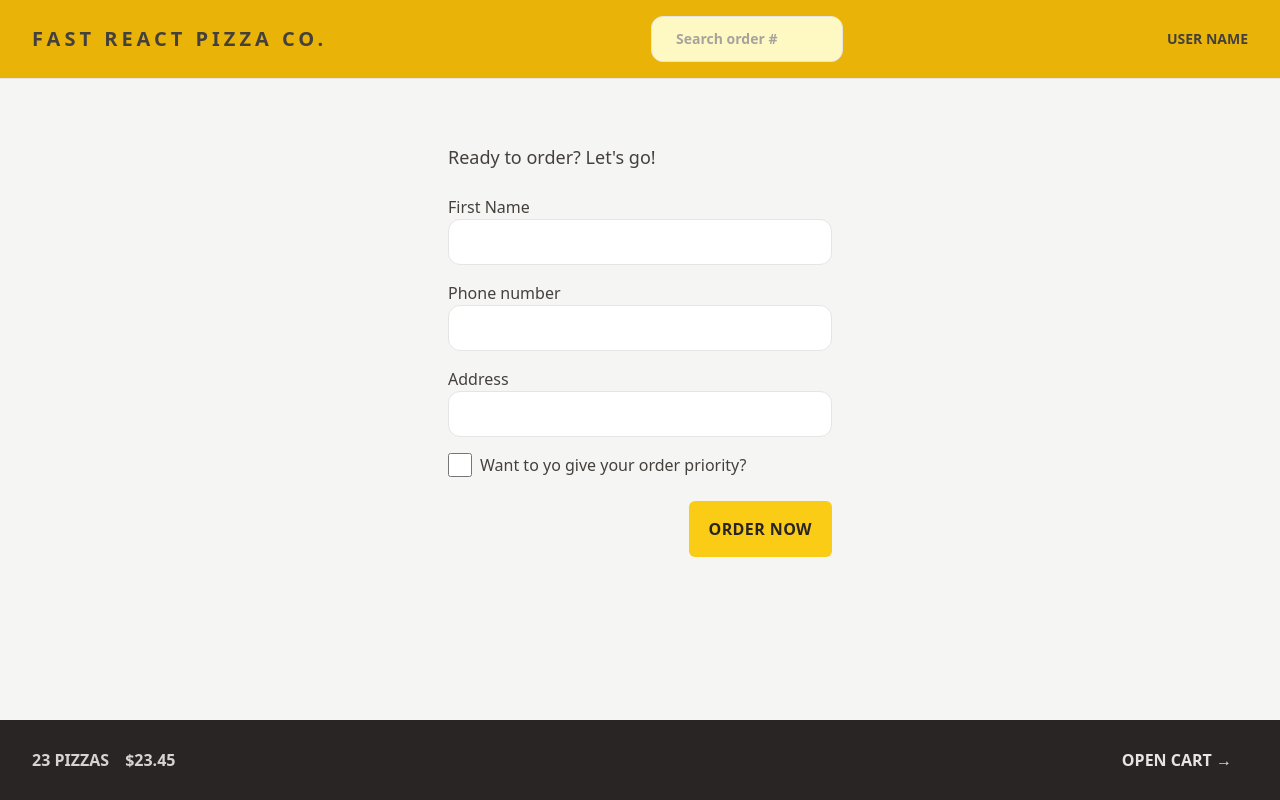
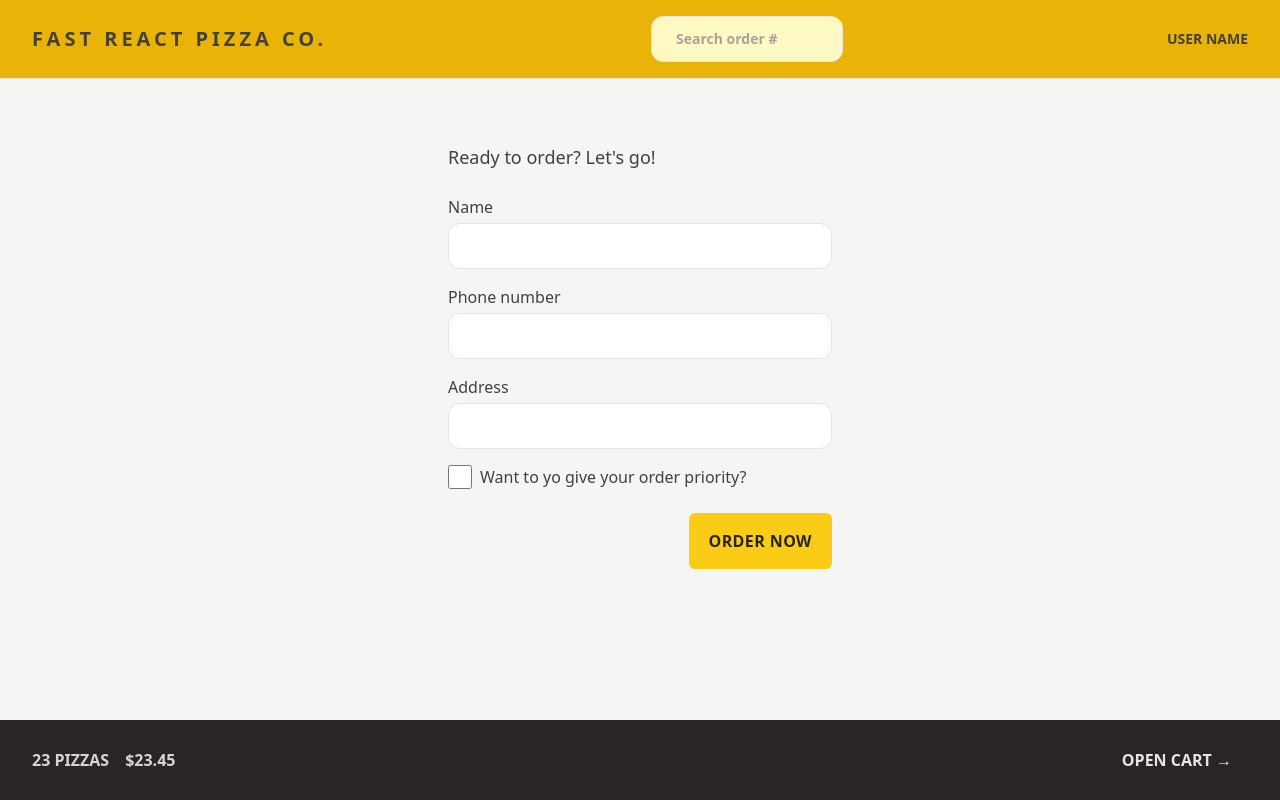
Before and after one commit to XavierEnriquez/fast-react-pizza, a React (Vite) app: page /order/new in a window 1280 px wide. Built offline with nearby package versions, Linux system fonts and the light colour scheme.

Commit message:
Update CreateOrder.jsx

```diff
--- a/src/features/order/CreateOrder.jsx
+++ b/src/features/order/CreateOrder.jsx
@@ -41,14 +41,14 @@ function CreateOrder() {
       <h2 className="text-lg">Ready to order? Let&apos;s go!</h2>
 
       <Form method="POST" className="flex flex-col gap-4">
-        <div>
-          <label>First Name</label>
+        <div className="flex flex-col gap-1">
+          <label>Name</label>
           <div>
             <Input type="text" name="customer" required={true} />
           </div>
         </div>
 
-        <div>
+        <div className="flex flex-col gap-1">
           <label>Phone number</label>
           <div>
             <Input type="tel" name="phone" required={true} />
@@ -56,7 +56,7 @@ function CreateOrder() {
           {formErrors?.phone && <p>{formErrors.phone}</p>}
         </div>
 
-        <div>
+        <div className="flex flex-col gap-1">
           <label>Address</label>
           <div>
             <Input type="text" name="address" required={true} />
```
